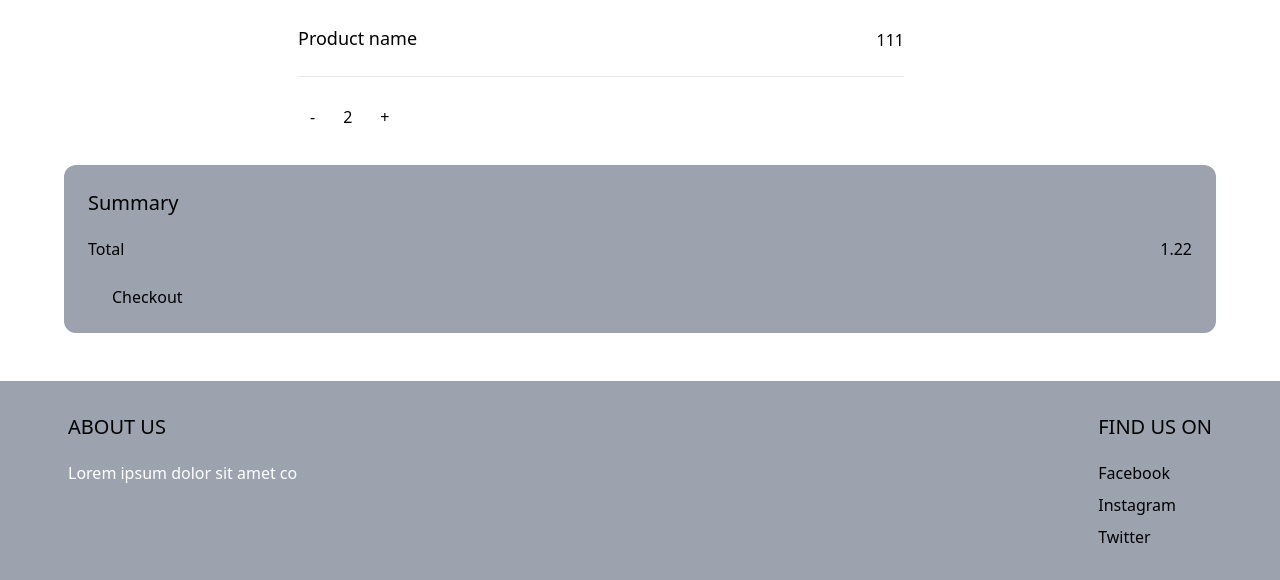
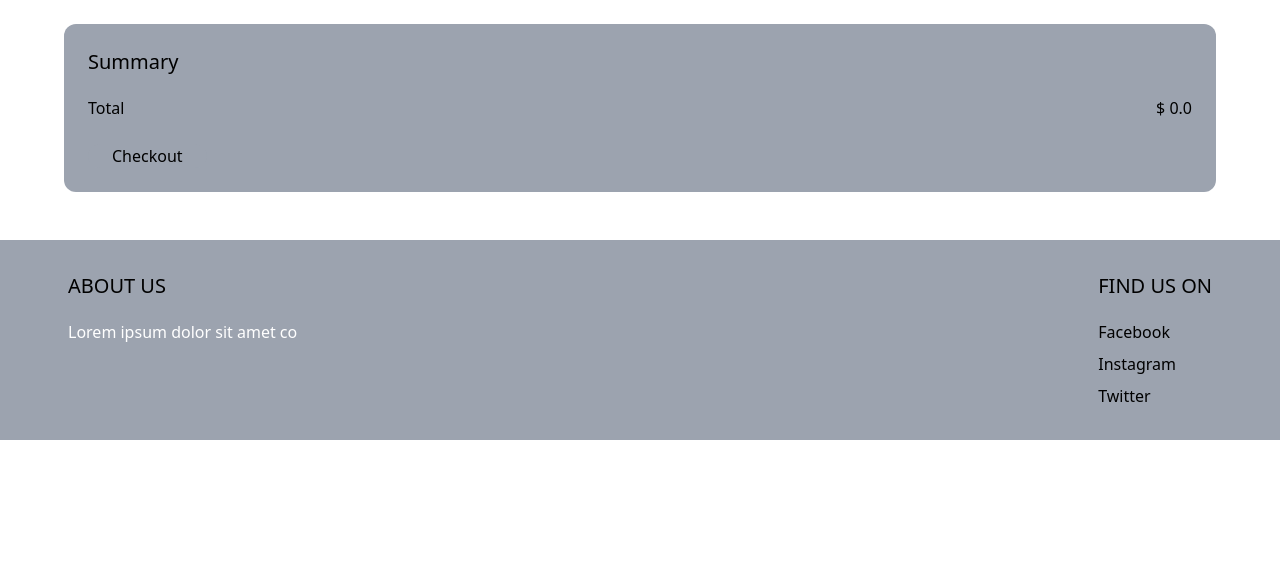
Before and after one commit to 11zouzou11/shoppy, a Django app: page /cart/ in a window 1280 px wide. Shown: the part 77-657 px from the top of the page. Run offline with Django 4.2, Linux system fonts and the light colour scheme; some libraries are stand-ins or nearby versions.

Commit message:
added the cart functionality, to add and to checkout items

```diff
--- a/shoppy/cart/cart.py
+++ b/shoppy/cart/cart.py
@@ -18,6 +18,11 @@ class Cart(object):
     def __iter__(self):
         for p in self.cart.keys():
             self.cart[str(p)]['product'] = Product.objects.get(pk=p)
+
+        for item in self.cart.values():
+            item['total_price'] = int(item['product'].price * item['quantity']) / 100
+
+            yield item
 
     def __len__(self):
         return sum(item['quantity'] for item in self.cart.values())
@@ -46,3 +51,11 @@ class Cart(object):
         if product_id in self.cart:
             del self.cart[product_id]
             self.save()
+
+    def get_total_cost(self):
+
+        for p in self.cart.keys():
+            self.cart[str(p)]['product'] = Product.objects.get(pk=p)
+
+
+        return int(sum(item['product'].price * item['quantity'] for item in self.cart.values())) /100
--- a/shoppy/cart/templates/cart/shop_cart.html
+++ b/shoppy/cart/templates/cart/shop_cart.html
@@ -6,35 +6,37 @@
 
 <div class="max-w-6xl mx-auto flex flex-wrap items-start py-6 px-6 xl:px-0">
     <div class="products w-full lg:w-3/4">
+        {% for item in cart %}
         <div class="product mb-6 flex pr-6">
             <a href="" class="w-1/4">
-                <img src="" alt="" class="hover:shadow-lg rounded-xl">
+                <img src="{{ item.product.get_thumbnail }}" alt="" class="hover:shadow-lg rounded-xl">
             </a>
             <div class="w-3/4 pl-6">
                 <div class="flex justify-between">
-                    <a href="" class="text-lg">Product name</a>
-                    <span class="mb-6 pt-1 text-black">111</span>
+                    <a href="" class="text-lg">{{ item.product.name }}</a>
+                    <span class="mb-6 pt-1 text-black">{{ item.total_price }}</span>
                 </div>
                 <hr>
 
                 <div class="quqntity mt-4 flex items-center space-x-4">
                     <a href="" class="p-3">-</a>
-                    <span>2</span>
+                    <span>{{ item.quantity }}</span>
                     <a href="" class="p-3">+</a>
                 </div>
             </div>
         </div>
+        {% endfor %}
 
     </div>
     <div class="summary w-full w-1/4 p-6 bg-gray-400 rounded-xl">
         <h1 class="text-xl mb-5">Summary</h1>
         <div class="mb-6 flex justify-between">
             <span>Total</span>
-            <span>1.22</span>
+            <span>$ {{ cart.get_total_cost }}</span>
         </div>
 
 
-        <a href="" class="inline-block px-6 rounded-xl text-black bg-gray-400 hover:bg-gray-500">Checkout</a>
+        <a href="{% url 'checkout' %}" class="inline-block px-6 rounded-xl text-black bg-gray-400 hover:bg-gray-500">Checkout</a>
     </div>
 </div>
 
--- a/shoppy/cart/views.py
+++ b/shoppy/cart/views.py
@@ -1,3 +1,4 @@
+from django.contrib.auth.decorators import login_required
 from django.shortcuts import render
 
 from .cart import Cart
@@ -12,6 +13,6 @@ def add_to_cart(request, product_id):
 def cart(request):
     return render(request, 'cart/shop_cart.html')
 
-
+@login_required
 def checkout(request):
     return render(request, 'cart/checkout.html')
--- a/shoppy/shoppy/settings.py
+++ b/shoppy/shoppy/settings.py
@@ -17,6 +17,7 @@ ALLOWED_HOSTS = []
 
 LOGOUT_REDIRECT_URL = '/'
 LOGIN_REDIRECT_URL = '/'
+LOGIN_URL = '/login/'
 
 SESSION_COOKIE_AGE = 86400
 CART_SESSION_ID = 'cart'
```
Also changed, not shown: shoppy/cart/templates/cart/checkout.html (+4 -4 lines), shoppy/db.sqlite3.
